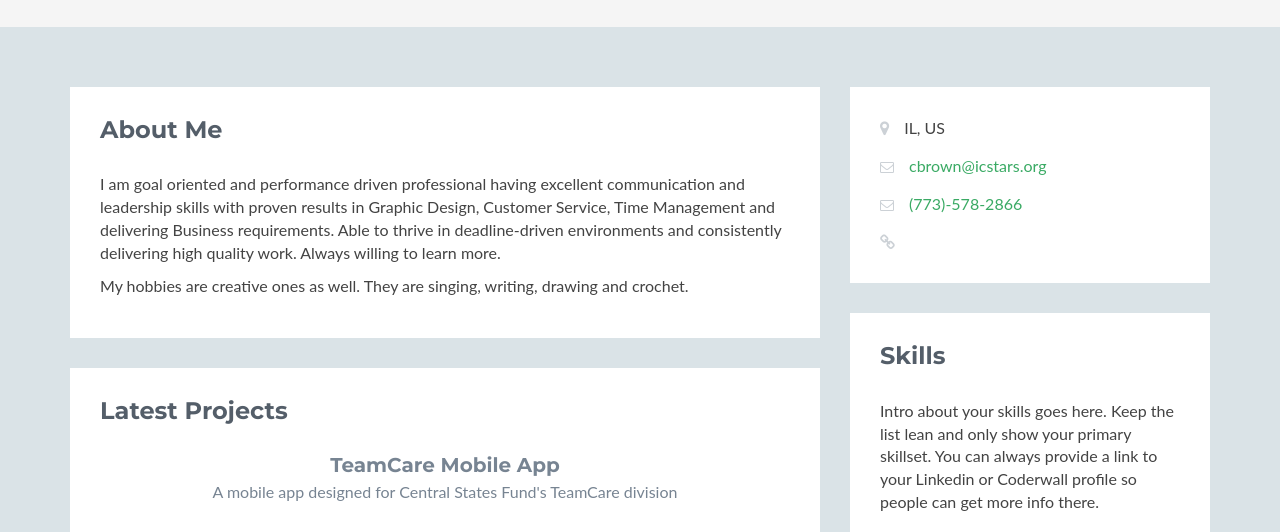
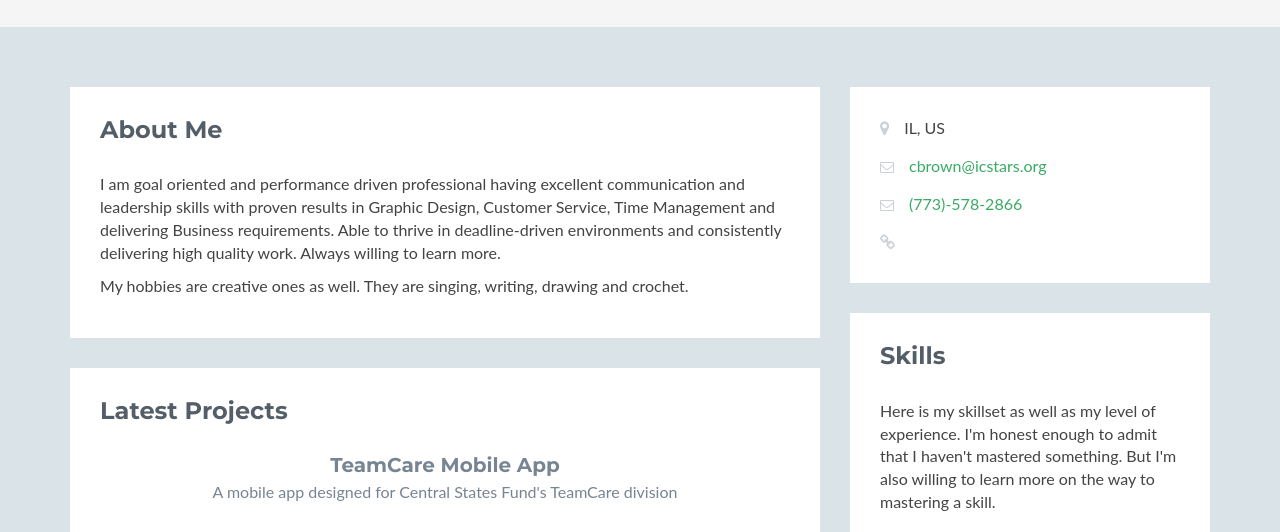
Before and after one commit to CDBrown/Portfolio, a plain HTML site: page index.html in a window 1280 px wide. Shown: the part 268-800 px from the top of the page. Drawn offline with Linux system fonts and the light colour scheme; no server answers; a script that the page names is missing; a web font is replaced by a local one.

```diff
--- a/index.html
+++ b/index.html
@@ -143,7 +143,7 @@
                         <h2 class="heading">Skills</h2>
                         <div class="content">
                             <p class="intro">
-                                Intro about your skills goes here. Keep the list lean and only show your primary skillset. You can always provide a link to your Linkedin or Coderwall profile so people can get more info there.</p>
+                                Here is my skillset as well as my level of experience. I'm honest enough to admit that I haven't mastered something. But I'm also willing to learn more on the way to mastering a skill.</p>
 
                             <div class="skillset">
 
```
Also changed, not shown: assets/images/portfoliologo.png (added).
